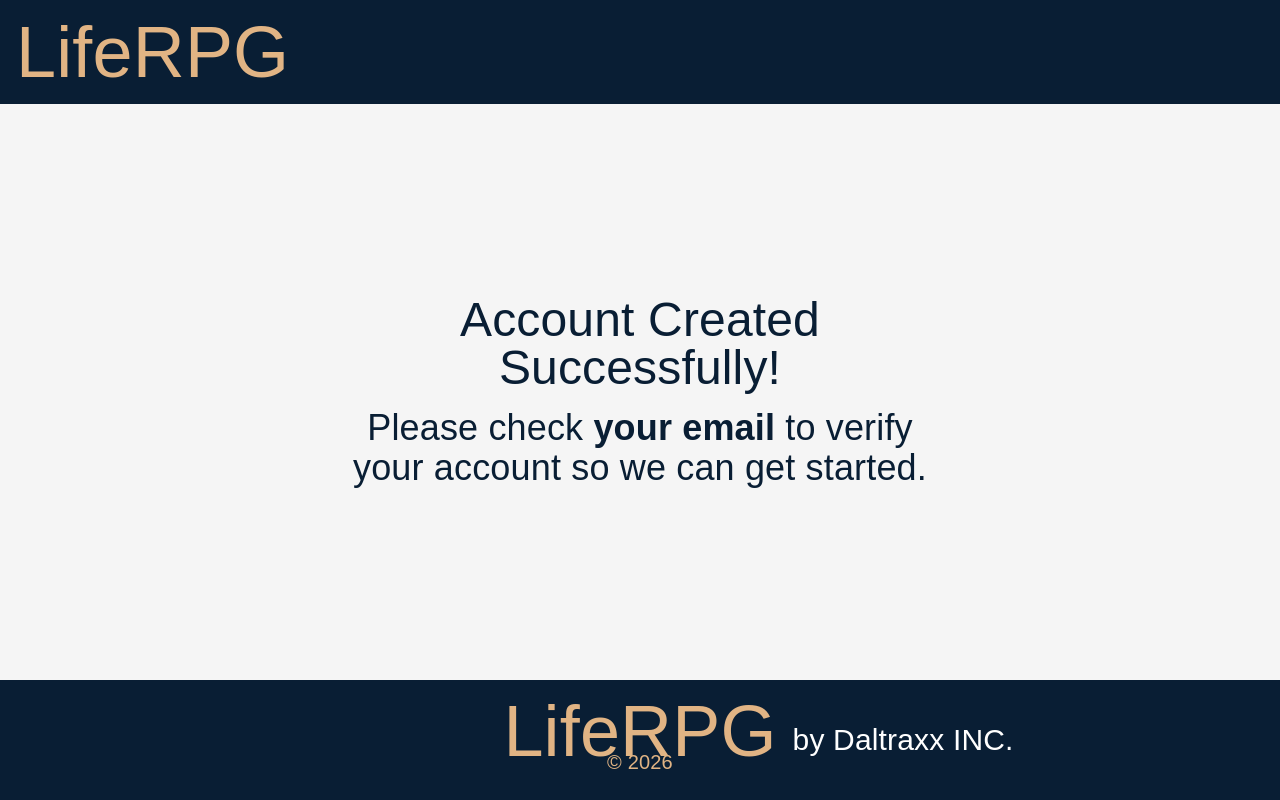
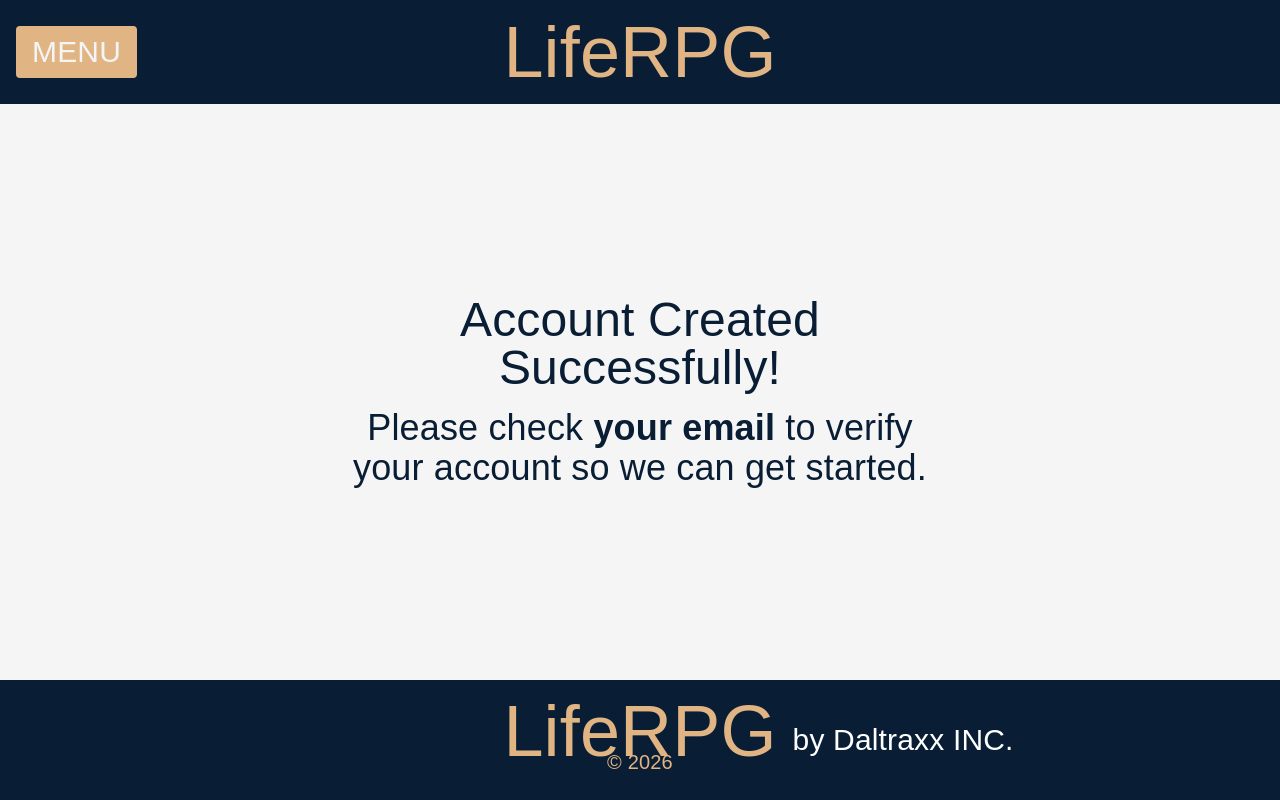
Before and after one commit to Daltraxx/life-rpg, a Next.js app: page /verify-email in a window 1280 px wide. Built offline with nearby package versions, Linux system fonts and the light colour scheme; no server answers; a web font is replaced by a local one.

Commit message:
add menu button to header layout

```diff
--- a/src/app/(account-creation)/styles.module.css
+++ b/src/app/(account-creation)/styles.module.css
@@ -1,7 +1,7 @@
 .mainContent {
   /* Ensures content fills viewport minus header and footer height */
   min-height: calc(
-    100dvh - var(--create-account-header-height, 6.5rem) -
+    100dvh - var(--create-account-header-height-mobile, 10.75rem) -
       var(--create-account-footer-height-mobile, 10.75rem)
   );
   /* To set up children to be aligned with different vertical justifications if desired */
@@ -12,7 +12,7 @@
 @media only screen and (min-width: 768px) {
   .mainContent {
     min-height: calc(
-      100dvh - var(--create-account-header-height, 6.5rem) -
+      100dvh - var(--create-account-header-height-large, 6.5rem) -
         var(--create-account-footer-height-large, 7.5rem)
     );
   }
--- a/src/app/globals.css
+++ b/src/app/globals.css
@@ -39,7 +39,8 @@
   --shadow-md: rgba(0, 0, 0, 0.24) 0px 3px 8px;
 
   /* For use in calculating viewport height in create-account page */
-  --create-account-header-height: 6.5rem;
+  --create-account-header-height-mobile: 10.75rem;
+  --create-account-header-height-large: 6.5rem;
   --create-account-footer-height-mobile: 10.75rem;
   --create-account-footer-height-large: 7.5rem;
 
@@ -52,6 +53,13 @@
   --input-height: 2.5rem;
   --input-font-size: 1.25rem;
   --input-padding: 0.5rem;
+}
+
+@media (min-width: 768px) {
+  :root {
+    /* For use in calculating viewport height in create-account page */
+
+  }
 }
 
 @theme inline {
--- a/src/app/ui/account-creation/Header/Header.tsx
+++ b/src/app/ui/account-creation/Header/Header.tsx
@@ -3,6 +3,7 @@ import Bounded from "@/app/ui/JSXWrappers/Bounded";
 import Heading from "@/app/ui/JSXWrappers/Heading/Heading";
 import styles from "./styles.module.css";
 import { JSX } from "react";
+import { Button } from "@/app/ui/JSXWrappers/TextWrappers/TextWrappers";
 
 export default function Header(): JSX.Element {
   return (
@@ -11,6 +12,7 @@ export default function Header(): JSX.Element {
       outerClassName={styles.boundedContainer}
       innerClassName={styles.contentContainer}
     >
+      <Button className={styles.menuButton} size="30">MENU</Button>
       <Link href="/" className={styles.brandingLink}>
         <Heading as="h2" size="72" className={styles.branding}>
           LifeRPG
--- a/src/app/ui/account-creation/Header/styles.module.css
+++ b/src/app/ui/account-creation/Header/styles.module.css
@@ -7,16 +7,33 @@
 
 .contentContainer {
   display: flex;
-  justify-content: center;
+  flex-direction: column;
   align-items: center;
+  gap: 1rem;
+}
+
+.menuButton {
+  background-color: var(--orange-300);
+  border: none;
+  color: var(--background);
+  padding: 0.5rem 1rem;
+  border-radius: var(--border-radius-sm);
+  cursor: pointer;
+  width: fit-content;
+  order: 1;
 }
 
 .branding {
   color: var(--orange-300);
 }
 
-@media only screen and (min-width: 768px) {
+@media (min-width: 768px) {
   .contentContainer {
-    justify-content: start;
+    display: grid;
+    grid-template-columns: 1fr auto 1fr;
+  }
+
+  .menuButton {
+    order: 0;
   }
 }
```
